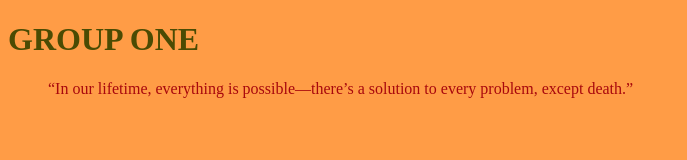
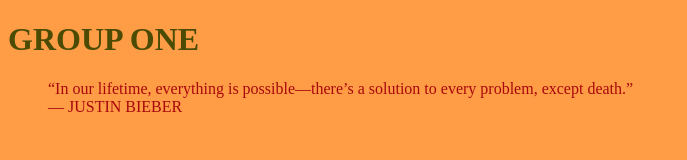
Before and after one commit to Silent-clippers/GitLab, a plain HTML site: page index.html in a window 1280 px wide. Shown: the whole page, without its empty margins (0-687 px from the left). Drawn offline with Linux system fonts and the light colour scheme.

Commit message:
Update index.html

```diff
--- a/index.html
+++ b/index.html
@@ -23,6 +23,7 @@
 		<h1>GROUP ONE</h1>
 		<blockquote>
 				“In our lifetime, everything is possible—there’s a solution to every problem, except death.”<br>
+				— JUSTIN BIEBER
 		</blockquote>
 </body>
 </html>
```
